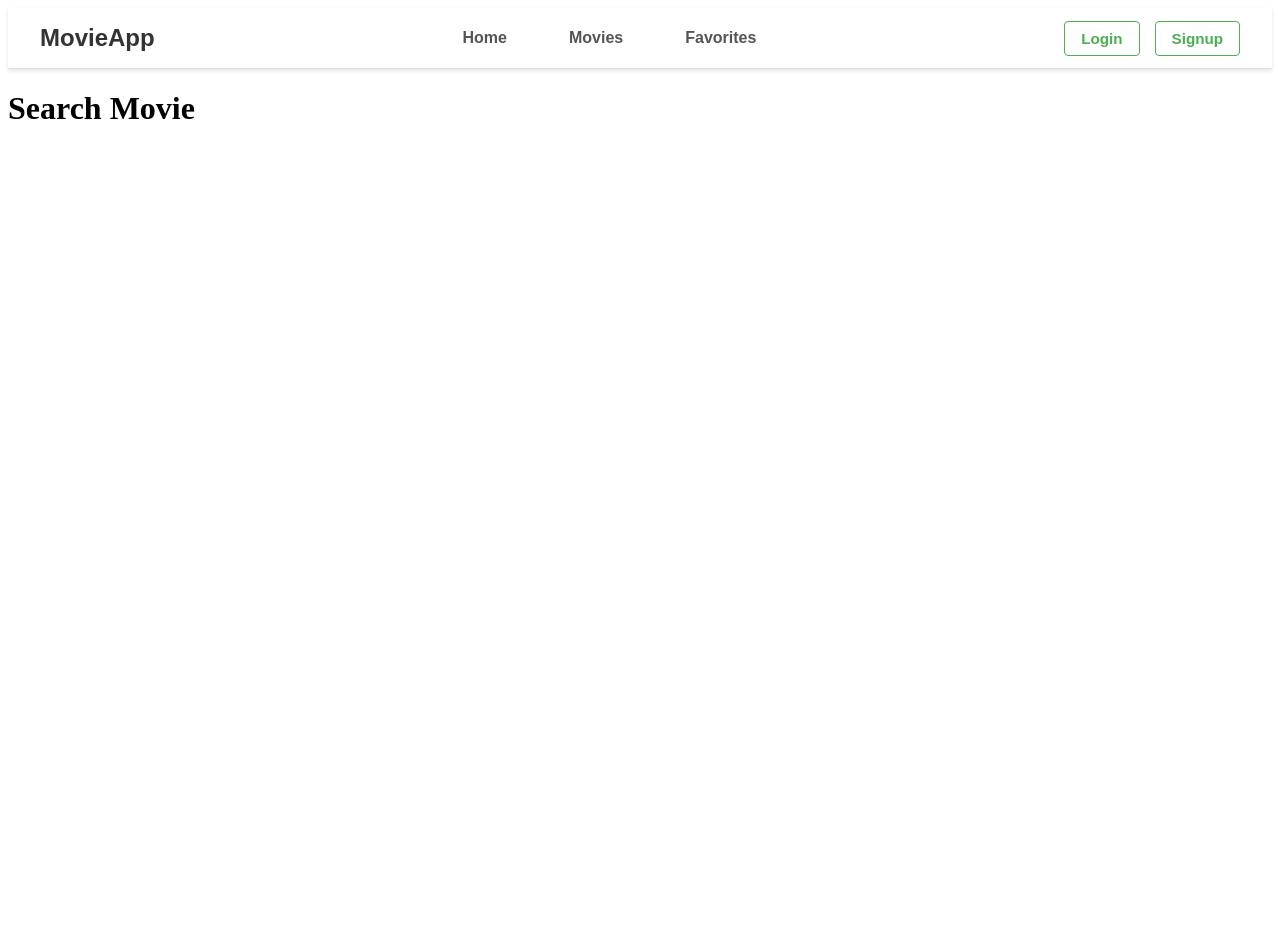
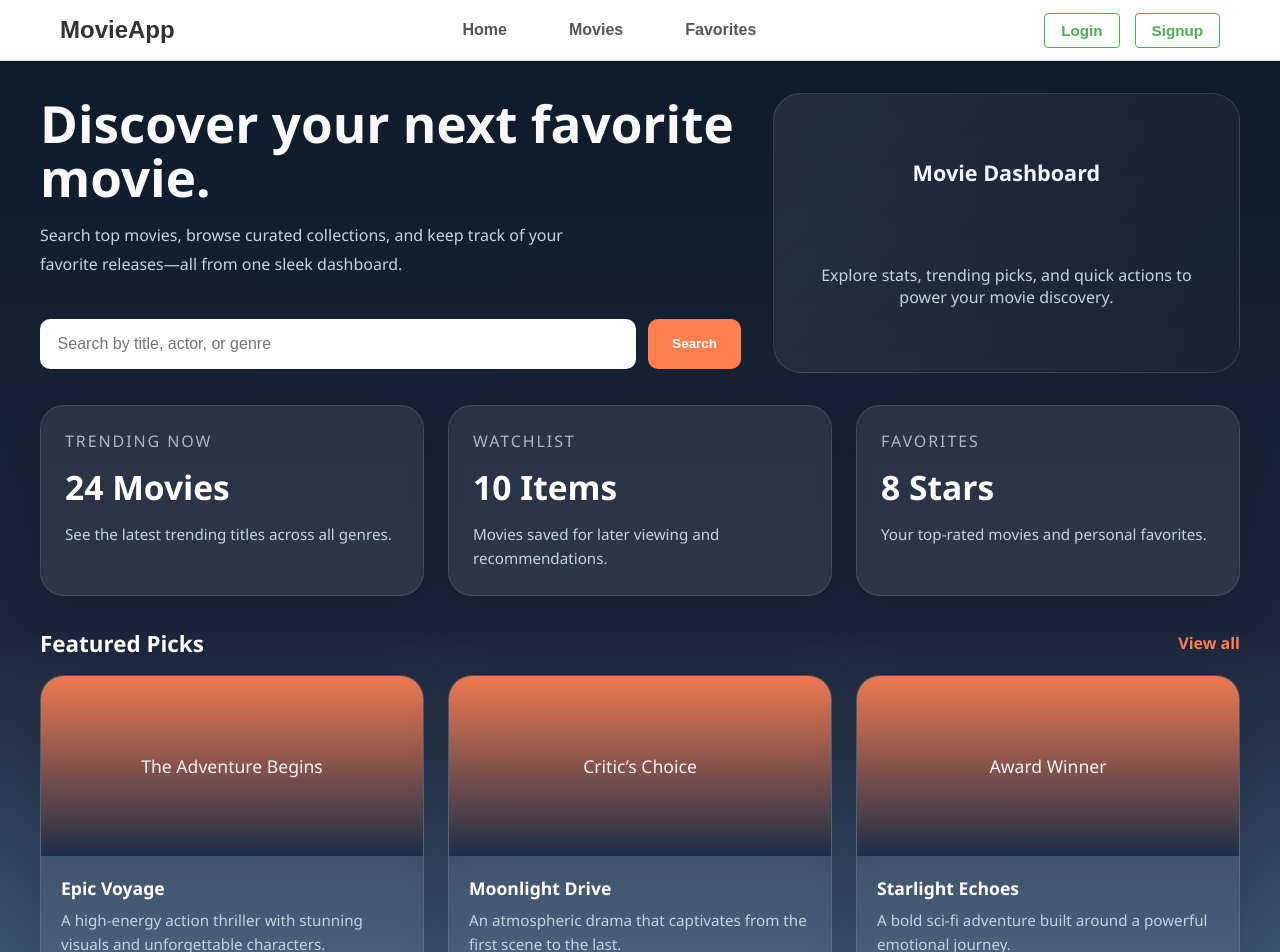
Before and after one commit to riki8055/pal-infocom-internship, a React (Vite) app in the folder practice-1/reactjs-auth-movies-app/: page / in a window 1280 px wide. Shown: the top 952 px of the page. Before the commit the page ends 800 px from the top, so only its background shows below. Built offline with nearby package versions, Linux system fonts and the light colour scheme.

Commit message:
create a basic dashboard

```diff
--- a/practice-1/reactjs-auth-movies-app/src/index.css
+++ b/practice-1/reactjs-auth-movies-app/src/index.css
@@ -0,0 +1,5 @@
+* {
+  box-sizing: border-box;
+  margin: 0;
+  padding: 0;
+}
--- a/practice-1/reactjs-auth-movies-app/src/pages/Home.jsx
+++ b/practice-1/reactjs-auth-movies-app/src/pages/Home.jsx
@@ -1,8 +1,107 @@
+import styles from "./Home.module.css";
+
 function Home() {
   return (
-    <div>
-      <h1>Search Movie</h1>
-    </div>
+    <main className={styles.home}>
+      <section className={styles.hero}>
+        <div className={styles.heroCopy}>
+          <h1 className={styles.title}>Discover your next favorite movie.</h1>
+          <p className={styles.subtitle}>
+            Search top movies, browse curated collections, and keep track of
+            your favorite releases—all from one sleek dashboard.
+          </p>
+
+          <div className={styles.searchPanel}>
+            <input
+              className={styles.searchInput}
+              type="text"
+              placeholder="Search by title, actor, or genre"
+            />
+            <button className={styles.searchButton} type="button">
+              Search
+            </button>
+          </div>
+        </div>
+
+        <div className={styles.heroIllustration}>
+          <h3>Movie Dashboard</h3>
+          <p>
+            Explore stats, trending picks, and quick actions to power your movie
+            discovery.
+          </p>
+        </div>
+      </section>
+
+      <section className={styles.cardsGrid}>
+        <article className={styles.card}>
+          <p className={styles.cardTitle}>Trending Now</p>
+          <p className={styles.cardValue}>24 Movies</p>
+          <p className={styles.cardNote}>
+            See the latest trending titles across all genres.
+          </p>
+        </article>
+
+        <article className={styles.card}>
+          <p className={styles.cardTitle}>Watchlist</p>
+          <p className={styles.cardValue}>10 Items</p>
+          <p className={styles.cardNote}>
+            Movies saved for later viewing and recommendations.
+          </p>
+        </article>
+
+        <article className={styles.card}>
+          <p className={styles.cardTitle}>Favorites</p>
+          <p className={styles.cardValue}>8 Stars</p>
+          <p className={styles.cardNote}>
+            Your top-rated movies and personal favorites.
+          </p>
+        </article>
+      </section>
+
+      <section className={styles.featureSection}>
+        <div className={styles.sectionHeader}>
+          <h2 className={styles.sectionTitle}>Featured Picks</h2>
+          <a className={styles.viewAll} href="/movies">
+            View all
+          </a>
+        </div>
+
+        <div className={styles.featureGrid}>
+          <article className={styles.featureCard}>
+            <div className={styles.featureMedia}>The Adventure Begins</div>
+            <div className={styles.featureContent}>
+              <h3 className={styles.featureName}>Epic Voyage</h3>
+              <p className={styles.featureDesc}>
+                A high-energy action thriller with stunning visuals and
+                unforgettable characters.
+              </p>
+            </div>
+          </article>
+
+          <article className={styles.featureCard}>
+            <div className={styles.featureMedia}>Critic’s Choice</div>
+            <div className={styles.featureContent}>
+              <h3 className={styles.featureName}>Moonlight Drive</h3>
+              <p className={styles.featureDesc}>
+                An atmospheric drama that captivates from the first scene to the
+                last.
+              </p>
+            </div>
+          </article>
+
+          <article className={styles.featureCard}>
+            <div className={styles.featureMedia}>Award Winner</div>
+            <div className={styles.featureContent}>
+              <h3 className={styles.featureName}>Starlight Echoes</h3>
+              <p className={styles.featureDesc}>
+                A bold sci-fi adventure built around a powerful emotional
+                journey.
+              </p>
+            </div>
+          </article>
+        </div>
+      </section>
+    </main>
   );
 }
 
--- /dev/null
+++ b/practice-1/reactjs-auth-movies-app/src/pages/Home.module.css
@@ -0,0 +1,236 @@
+.home {
+  min-height: calc(100vh - 70px);
+  padding: 2rem;
+  background: linear-gradient(180deg, #0d1b2a 0%, #1b263b 60%, #415a77 100%);
+  color: #f8f9fa;
+  font-family: "Segoe UI", Tahoma, Geneva, Verdana, sans-serif;
+}
+
+.hero {
+  max-width: 1200px;
+  margin: 0 auto 2rem;
+  display: grid;
+  grid-template-columns: 1.2fr 0.8fr;
+  gap: 2rem;
+  align-items: center;
+}
+
+.heroCopy {
+  display: flex;
+  flex-direction: column;
+  gap: 1rem;
+}
+
+.title {
+  font-size: clamp(2.5rem, 4vw, 4.2rem);
+  margin: 0;
+  line-height: 1.05;
+}
+
+.subtitle {
+  font-size: 1rem;
+  max-width: 580px;
+  color: #c0d6df;
+  line-height: 1.8;
+}
+
+.searchPanel {
+  margin-top: 1.5rem;
+  display: grid;
+  grid-template-columns: 1fr auto;
+  gap: 0.75rem;
+}
+
+.searchInput {
+  width: 100%;
+  padding: 1rem 1.1rem;
+  border-radius: 10px;
+  border: none;
+  font-size: 1rem;
+  color: #102a43;
+}
+
+.searchButton {
+  padding: 1rem 1.5rem;
+  border-radius: 10px;
+  border: none;
+  background: #ff7f50;
+  color: #fff;
+  font-weight: 700;
+  cursor: pointer;
+  transition:
+    transform 0.2s ease,
+    background 0.2s ease;
+}
+
+.searchButton:hover {
+  background: #ff915f;
+  transform: translateY(-1px);
+}
+
+.heroIllustration {
+  background: linear-gradient(
+    135deg,
+    rgba(255, 255, 255, 0.08),
+    rgba(255, 255, 255, 0.02)
+  );
+  border: 1px solid rgba(255, 255, 255, 0.12);
+  border-radius: 28px;
+  min-height: 280px;
+  display: grid;
+  place-items: center;
+  color: #eef6ff;
+  text-align: center;
+  padding: 2rem;
+}
+
+.heroIllustration h3 {
+  margin: 0;
+  font-size: 1.35rem;
+}
+
+.heroIllustration p {
+  margin-top: 0.85rem;
+  color: #c0d6df;
+}
+
+.cardsGrid {
+  display: grid;
+  grid-template-columns: repeat(3, minmax(0, 1fr));
+  gap: 1.5rem;
+  max-width: 1200px;
+  margin: 0 auto 2rem;
+}
+
+.card {
+  background: rgba(255, 255, 255, 0.08);
+  border: 1px solid rgba(255, 255, 255, 0.12);
+  border-radius: 24px;
+  padding: 1.5rem;
+  box-shadow: 0 14px 40px rgba(0, 0, 0, 0.15);
+  transition:
+    transform 0.25s ease,
+    background 0.25s ease;
+}
+
+.card:hover {
+  transform: translateY(-4px);
+  background: rgba(255, 255, 255, 0.12);
+}
+
+.cardTitle {
+  margin: 0 0 0.75rem;
+  font-size: 1rem;
+  color: #adb8c6;
+  text-transform: uppercase;
+  letter-spacing: 0.12em;
+}
+
+.cardValue {
+  margin: 0;
+  font-size: 2.1rem;
+  color: #fff;
+  font-weight: 700;
+}
+
+.cardNote {
+  margin: 0.75rem 0 0;
+  color: #c0d6df;
+  font-size: 0.95rem;
+  line-height: 1.6;
+}
+
+.featureSection {
+  max-width: 1200px;
+  margin: 0 auto;
+}
+
+.sectionHeader {
+  display: flex;
+  justify-content: space-between;
+  align-items: center;
+  margin-bottom: 1rem;
+}
+
+.sectionTitle {
+  margin: 0;
+  color: #fff;
+  font-size: 1.4rem;
+}
+
+.viewAll {
+  color: #ff7f50;
+  text-decoration: none;
+  font-weight: 600;
+}
+
+.featureGrid {
+  display: grid;
+  grid-template-columns: repeat(3, minmax(0, 1fr));
+  gap: 1.5rem;
+}
+
+.featureCard {
+  border-radius: 24px;
+  background: rgba(255, 255, 255, 0.08);
+  overflow: hidden;
+  border: 1px solid rgba(255, 255, 255, 0.12);
+  box-shadow: 0 18px 45px rgba(0, 0, 0, 0.16);
+}
+
+.featureMedia {
+  height: 180px;
+  background: linear-gradient(
+    180deg,
+    rgba(255, 127, 80, 0.92),
+    rgba(23, 42, 69, 0.9)
+  );
+  display: flex;
+  align-items: center;
+  justify-content: center;
+  color: rgba(255, 255, 255, 0.92);
+  font-size: 1.1rem;
+}
+
+.featureContent {
+  padding: 1.25rem;
+}
+
+.featureName {
+  margin: 0 0 0.5rem;
+  font-size: 1.1rem;
+  color: #fff;
+}
+
+.featureDesc {
+  margin: 0;
+  color: #c0d6df;
+  line-height: 1.6;
+  font-size: 0.95rem;
+}
+
+@media (max-width: 980px) {
+  .hero {
+    grid-template-columns: 1fr;
+  }
+
+  .cardsGrid,
+  .featureGrid {
+    grid-template-columns: 1fr 1fr;
+  }
+}
+
+@media (max-width: 700px) {
+  .searchPanel {
+    grid-template-columns: 1fr;
+  }
+
+  .cardsGrid,
+  .featureGrid {
+    grid-template-columns: 1fr;
+  }
+
+  .hero {
+    gap: 1rem;
+  }
+}
```
Also changed, not shown: 1 other file (tests, documents, lock files or other folders).
